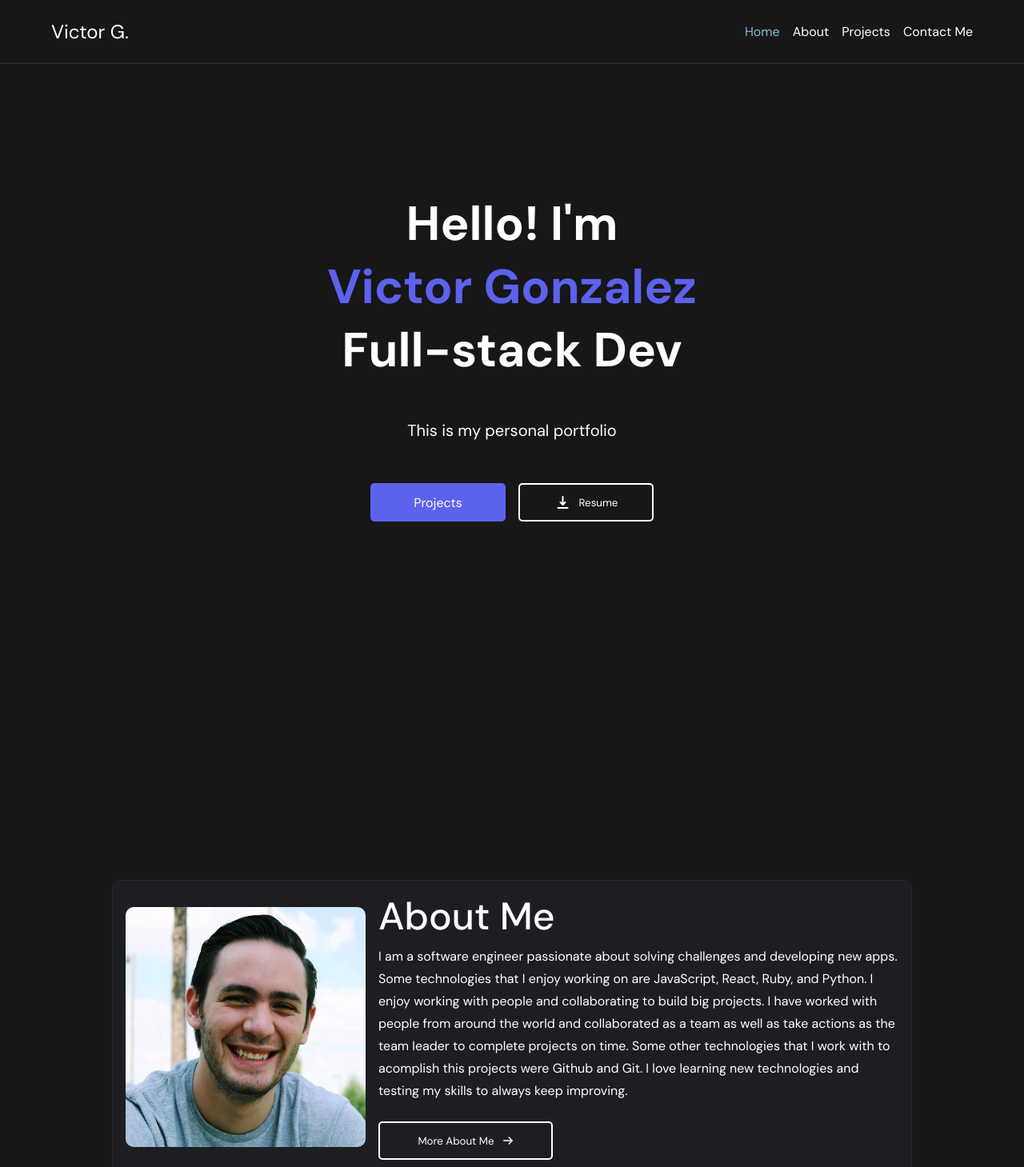
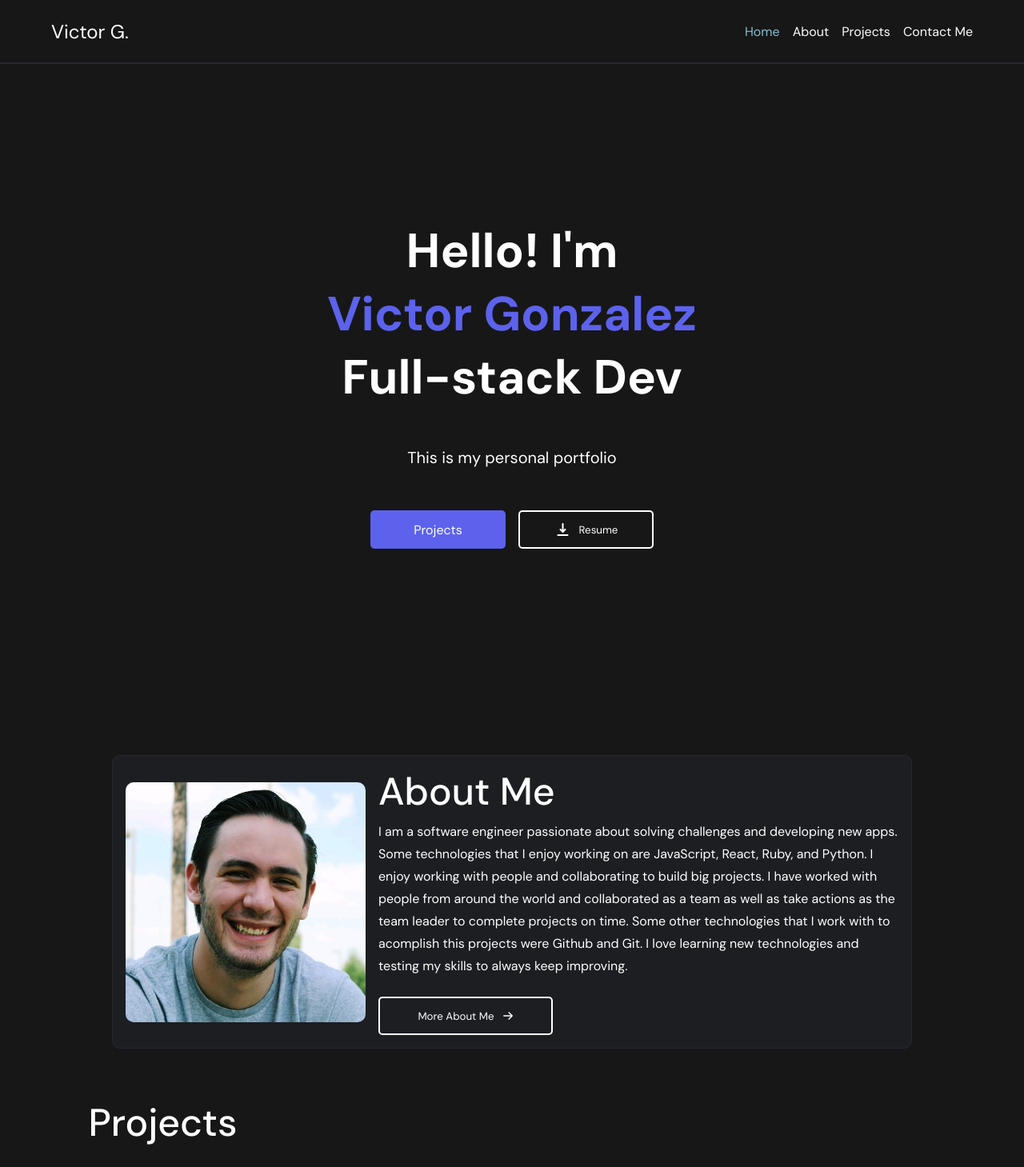
Before and after one commit to Vgonma/Profesional-Portfolio, a React (Vite) app: page / in a window 1280 px wide. Shown: the top 1459 px of the page at 80% size. Built offline with nearby package versions, Linux system fonts and the light colour scheme.

Commit message:
Add fade transition on scroll

```diff
--- a/package.json
+++ b/package.json
@@ -11,6 +11,7 @@
   "dependencies": {
     "react": "^18.2.0",
     "react-dom": "^18.2.0",
+    "react-reveal": "^1.2.2",
     "react-router-dom": "^6.7.0"
   },
   "devDependencies": {
--- a/src/App.css
+++ b/src/App.css
@@ -76,8 +76,9 @@ img {
 }
 
 .hero-container {
-  margin-top: 10rem;
-  margin-bottom: 20rem;
+  /* margin-top: 10rem;
+  margin-bottom: 20rem; */
+  min-height: 100vh;
   display: flex;
   flex-direction: column;
   align-items: center;
@@ -182,7 +183,8 @@ img {
   display: flex;
   justify-content: center;
   align-items: center;
-  padding: 8rem;
+  /* padding: 8rem; */
+  margin: 4rem;
 }
 
 .about-card {
@@ -299,13 +301,16 @@ img {
   gap: 1rem;
 }
 
+.projects-title-container {
+  width: 100%;
+  max-width: 1155px;
+}
+
 .projects-title {
   font-size: 48px;
   font-weight: 500;
   line-height: 57px;
-  text-align: left;
-  width: 100%;
-  max-width: 1155px;
+  margin: 0 3rem;
 }
 
 .single-project-container {
@@ -468,4 +473,8 @@ img {
   .project-info {
     opacity: 0;
   }
+
+  .projects-title {
+    font-size: 36px;
+  }
 }
--- a/src/components/pages/MainPage.jsx
+++ b/src/components/pages/MainPage.jsx
@@ -1,4 +1,6 @@
 import React from 'react'
+import { Fade } from 'react-reveal'
+// Component imports
 import { Link, NavLink } from 'react-router-dom'
 import Download from '../../assets/icons/download.svg'
 import AboutMe from '../AboutMe'
@@ -9,6 +11,7 @@ import arrow from '../../assets/icons/arrow-right.svg'
 function MainPage() {
   return (
     <>
+    <Fade top distance="5%">
         <article id="Hero" className="hero-container">
           <div className="hero-content">
             <h1 className="hero-title">Hello! I'm <br/>
@@ -25,11 +28,14 @@ function MainPage() {
           <AboutMe />
         </article>
         <article className="projects-container">
+          <div className="projects-title-container">
             <h2 className="projects-title">Projects</h2>
+          </div>
           <ProjectCard title="Awesome Books" image={projectImage} tech={['React', 'HTML&CSS', 'JavaScript']}/>
           <ProjectCard title="Project 2" image={projectImage} tech={['React', 'HTML&CSS', 'JavaScript']}/>
           <Link to='projects' className="btn btn--blue btn--l">More Projects <img src={arrow} alt="arrow" /></Link>
         </article>
+      </Fade>
     </>
   )
 }
```
Also changed, not shown: 1 other file (tests, documents, lock files or other folders). Lines whose indentation alone changed are shown as unchanged.
